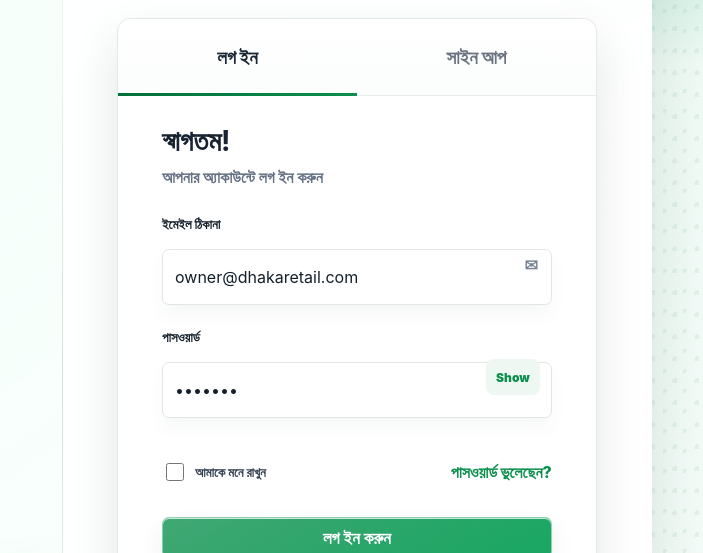
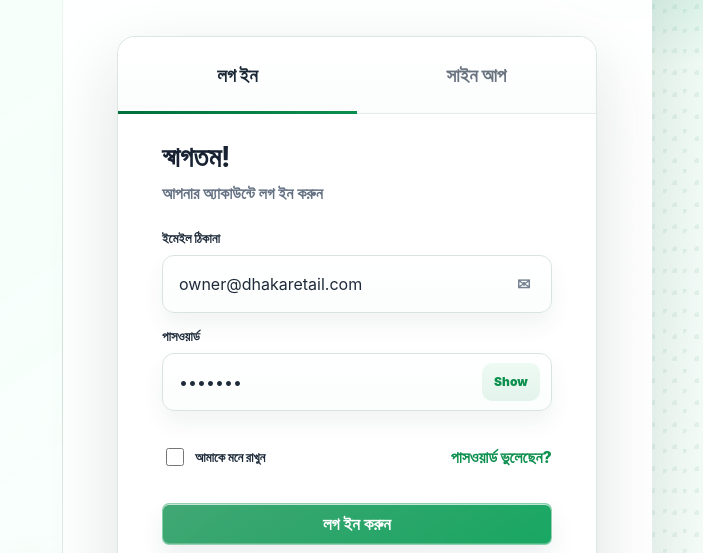
Before and after one commit to Hridoy-S/Siddhi-SMS, a website: page index.html in a window 1280 px wide. Shown: the part 211-764 px from the top of the page, 577-1280 px from the left. Drawn offline with Linux system fonts and the light colour scheme.

Commit message:
Update auth form styling

```diff
--- a/styles.css
+++ b/styles.css
@@ -919,13 +919,13 @@
 }
 
 .auth-card {
-  width: min(500px, 100%);
+  width: min(560px, 100%);
   min-height: 600px;
   overflow: hidden;
-  border-radius: 14px;
-  border: 1px solid rgba(224, 232, 226, 0.9);
-  background: rgba(255, 255, 255, 0.94);
-  box-shadow: 0 22px 48px rgba(34, 57, 45, 0.12), var(--inner-glow);
+  border-radius: 18px;
+  border: 1px solid rgba(218, 230, 224, 0.95);
+  background: rgba(255, 255, 255, 0.97);
+  box-shadow: 0 28px 70px rgba(22, 54, 38, 0.14), 0 1px 0 rgba(255, 255, 255, 0.82) inset;
   animation: authRise 0.8s ease 0.08s both;
 }
 
@@ -961,7 +961,7 @@
 
 .auth-copy,
 .auth-form {
-  padding: 28px 44px 0;
+  padding: 26px 44px 0;
 }
 
 .auth-copy h2 {
@@ -977,66 +977,72 @@
 }
 
 .auth-form {
-  padding-bottom: 40px;
-  gap: 18px;
-  min-height: 420px;
+  padding-bottom: 36px;
+  gap: 16px;
+  min-height: 0;
   align-content: start;
 }
 
 .auth-form .field {
   position: relative;
-  gap: 7px;
-  min-height: 99px;
+  gap: 8px;
+  min-height: 0;
 }
 
 .auth-form label {
+  color: #1d2a39;
+  font-size: 13px;
+  font-weight: 900;
   line-height: 18px;
 }
 
 .auth-form input,
 .auth-form select {
-  height: 56px;
-  min-height: 56px;
+  height: 58px;
+  min-height: 58px;
+  padding: 0 16px;
   line-height: 20px;
-  background: #ffffff;
-  border-color: #dfe6e3;
-  box-shadow: 0 10px 18px rgba(26, 67, 45, 0.04);
+  color: #1f2b3a;
+  background: linear-gradient(180deg, #ffffff, #fbfefd);
+  border: 1px solid #d8e4df;
+  border-radius: 12px;
+  box-shadow: 0 12px 22px rgba(18, 70, 44, 0.06), 0 1px 0 rgba(255, 255, 255, 0.78) inset;
+  transition: border-color 0.18s ease, box-shadow 0.18s ease, background 0.18s ease;
 }
 
 .auth-form input:focus,
 .auth-form select:focus,
 .auth-form input:focus-visible,
 .auth-form select:focus-visible {
-  height: 56px;
-  min-height: 56px;
+  height: 58px;
+  min-height: 58px;
   margin: 0;
-  padding-top: 11px;
-  padding-bottom: 11px;
+  padding: 0 16px;
   border-width: 1px;
-  border-color: #dfe6e3;
+  border-color: rgba(var(--brand-green-rgb), 0.72);
   background: #ffffff;
   line-height: 20px;
   transform: none;
   outline: none;
-  box-shadow: 0 10px 18px rgba(26, 67, 45, 0.04), var(--focus);
+  box-shadow: 0 14px 28px rgba(18, 70, 44, 0.08), 0 0 0 4px rgba(var(--brand-green-rgb), 0.11);
 }
 
 .auth-form input:valid,
 .auth-form input:invalid,
 .auth-form select:valid,
 .auth-form select:invalid {
-  height: 56px;
-  min-height: 56px;
+  height: 58px;
+  min-height: 58px;
   border-width: 1px;
-  padding-top: 11px;
-  padding-bottom: 11px;
+  padding-top: 0;
+  padding-bottom: 0;
   line-height: 20px;
   transform: none;
 }
 
 .field-message {
-  display: block;
-  min-height: 18px;
+  display: none;
+  min-height: 0;
   line-height: 18px;
   font-size: 12px;
   color: #b45309;
@@ -1047,38 +1053,67 @@
 }
 
 .input-icon input {
-  padding-right: 44px;
+  padding-right: 52px;
 }
 
 .password-field input {
-  padding-right: 86px;
+  padding-right: 96px;
+}
+
+.auth-form .input-icon input,
+.auth-form .input-icon input:focus,
+.auth-form .input-icon input:focus-visible,
+.auth-form .input-icon input:valid,
+.auth-form .input-icon input:invalid {
+  padding-right: 52px;
+}
+
+.auth-form .password-field input,
+.auth-form .password-field input:focus,
+.auth-form .password-field input:focus-visible,
+.auth-form .password-field input:valid,
+.auth-form .password-field input:invalid {
+  padding-right: 96px;
 }
 
 .input-icon > span {
   position: absolute;
-  right: 14px;
-  top: 40px;
+  right: 16px;
+  top: 55px;
+  width: 24px;
+  height: 24px;
+  display: grid;
+  place-items: center;
   color: #778392;
   font-weight: 900;
+  line-height: 1;
+  transform: translateY(-50%);
+  pointer-events: none;
 }
 
 .password-toggle {
   position: absolute;
   right: 12px;
-  top: 31px;
-  min-height: 36px;
-  padding: 0 10px;
+  top: 55px;
+  height: 38px;
+  min-height: 38px;
+  padding: 0 12px;
+  display: inline-grid;
+  place-items: center;
   border: 0;
-  border-radius: 8px;
-  background: #eef7f2;
+  border-radius: 10px;
+  background: linear-gradient(180deg, #eefaf4, #e3f4ec);
   color: var(--green);
   font-size: 12px;
   font-weight: 900;
+  line-height: 1;
   box-shadow: none;
+  transform: translateY(-50%);
 }
 
 .password-toggle:hover {
-  background: #e0f1e9;
+  background: linear-gradient(180deg, #e2f4eb, #d6ecdf);
+  transform: translateY(-50%);
 }
 
 .auth-options {
@@ -1187,7 +1222,7 @@
 }
 
 .signup-form .grid.two {
-  grid-template-columns: repeat(2, minmax(0, 1fr));
+  grid-template-columns: 1fr;
 }
 
 .signup-form .field,
```
